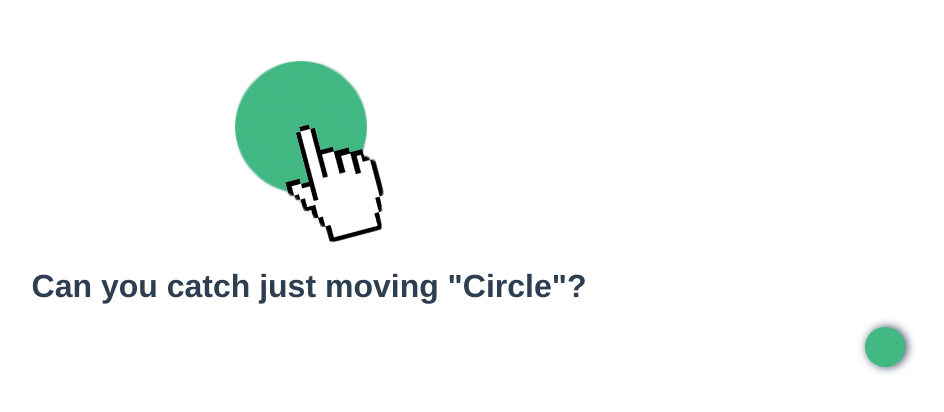
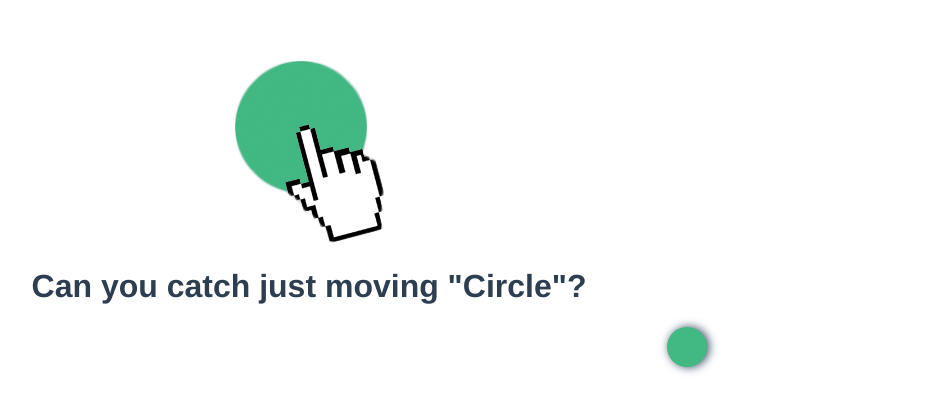
Before and after one commit to shinkeonkim/can-you-catch-circle, a Vue app: page /can-you-catch-circle/just-moving in a window 1280 px wide. Shown: the top 412 px of the page, without its empty margins (331-1275 px from the left). Built offline with nearby package versions, Linux system fonts and the light colour scheme.

Commit message:
feat: window size에 따라 animation의 속도가 다른 문제 수정

```diff
--- a/package.json
+++ b/package.json
@@ -13,6 +13,7 @@
   },
   "devDependencies": {
     "@vitejs/plugin-vue": "^2.0.0",
+    "sass": "^1.45.0",
     "typescript": "^4.4.4",
     "vite": "^2.7.2",
     "vue-tsc": "^0.29.8"
--- a/src/pages/JustMoving.vue
+++ b/src/pages/JustMoving.vue
@@ -5,22 +5,40 @@
   </h1>
 
   <div style="display: flex; justify-content: center;">
-    <Circle @click="moveTo('what-next')" class="move-left-to-right" />
+    <Circle
+      @click="moveTo('what-next')"
+      class="move-left-to-right"
+      :style="`animation-duration: ${compuetedAnimationDuration}s;`"
+    />
   </div>
 </template>
 
 <script lang="ts">
 import {
-  defineComponent, inject,
+  computed,
+  defineComponent, inject, onMounted, ref,
 } from 'vue'
 import Circle from '@/components/Circle.vue'
 
 export default defineComponent({
     name: "JustMovingPage",
     setup() {
+      const VELOCITY = 150;
       const moveTo = inject('moveTo') as Function;
+      const windowWidth = ref(1);
+      const compuetedAnimationDuration = computed(() => windowWidth.value / VELOCITY);
+
+      onMounted(() => {
+        windowWidth.value = window.innerWidth;
+        window.onresize = () => {
+          windowWidth.value = window.innerWidth;
+        }
+      })
+
       return {
         moveTo,
+        windowWidth,
+        compuetedAnimationDuration,
       }
     },
     components: {
@@ -29,58 +47,43 @@ export default defineComponent({
 })
 </script>
 
-<style>
+
+<style lang="scss">
 
 .move-left-to-right {
-  animation: just-left-to-right 20s linear infinite;
+  animation-name: just-left-to-right;
+  animation-timing-function: linear;
+  animation-iteration-count: infinite;
   -webkit-animation-name: just-left-to-right;
-  -webkit-animation-duration: 20s;
   -webkit-animation-timing-function:linear;
   -webkit-animation-iteration-count: infinite;
 }
 
 @-webkit-keyframes just-left-to-right {
   0% {
-    -webkit-transform: translateX(0);
+    -webkit-transform: translateX(-45vw);
   }
 
-  25% {
+  50% {
     -webkit-transform: translateX(45vw);
   }
 
-  50% {
-    -webkit-transform: translateX(0);
-  }
-
-  75% {
+  100% {
     -webkit-transform: translateX(-45vw);
-  }
-
-  100% {
-    -webkit-transform: translateX(0);
   }
 }
 
 @keyframes just-left-to-right {
   0% {
-    transform: translateX(0);
+    transform: translateX(-45vw);
   }
 
-  25% {
+  50% {
     transform: translateX(45vw);
   }
 
-  50% {
-    transform: translateX(0);
-  }
-
-  75% {
+  100% {
     transform: translateX(-45vw);
   }
-
-  100% {
-    transform: translateX(0);
-  }
 }
-
 </style>
```
Also changed, not shown: 1 other file (tests, documents, lock files or other folders).
